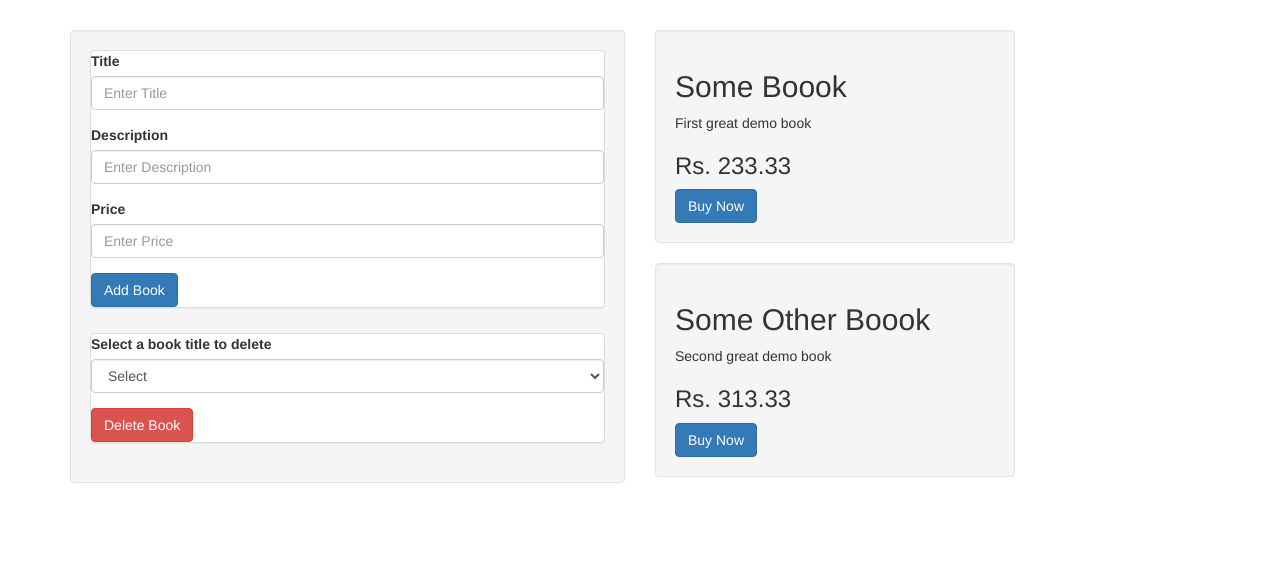
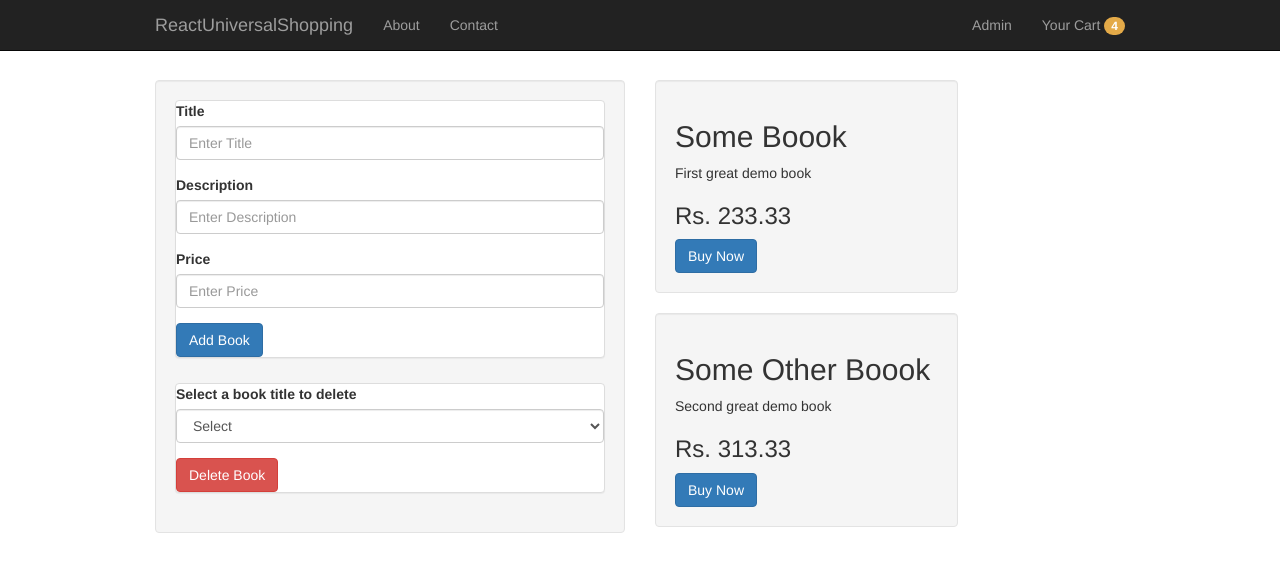
Before and after one commit to ashokdey/react-universal, a React app: page / in a window 1280 px wide. Shown: the top 572 px of the page. Built offline with nearby package versions, Linux system fonts and the light colour scheme.

Commit message:
Added navigation and stylesheet

```diff
--- a/public/index.html
+++ b/public/index.html
@@ -6,6 +6,7 @@
     <meta http-equiv="X-UA-Compatible" content="ie=edge">
     <!-- Latest compiled and minified CSS -->
     <link rel="stylesheet" href="https://maxcdn.bootstrapcdn.com/bootstrap/latest/css/bootstrap.min.css">
+    <link rel="stylesheet" href="static/style.css">
     <title>Universal React + Redux | Shopping App</title>
 </head>
 <body>
--- /dev/null
+++ b/public/static/style.css
@@ -0,0 +1,18 @@
+body {
+    margin-top: 50px;
+    margin-bottom: 50px;
+}
+
+.container {
+    width: auto;
+    max-width: 1000px;
+    padding: 0 15px;
+}
+
+.container .footer {
+    margin: 20px 0;
+}
+
+.badge {
+    background-color: #e4aa48;
+}
--- a/src/app.jsx
+++ b/src/app.jsx
@@ -15,8 +15,10 @@ import {postBook, deleteBook, updateBook} from 'bookActions';
 import React from 'react';
 import ReactDOM from 'react-dom';
 import {Provider} from 'react-redux';
+
+// custom components
 import BookList from './components/pages/BookList.jsx';
-
+import Navigation from './components/Navigation.jsx';
 
 
 // Create the store
@@ -35,7 +37,10 @@ store.subscribe(() => {
 
 ReactDOM.render(
     <Provider store={store}>
-        <BookList />
+        <div>
+            <Navigation />
+            <BookList />
+        </div>
     </Provider>,
 document.getElementById('app'));
 
--- /dev/null
+++ b/src/components/Navigation.jsx
@@ -0,0 +1,32 @@
+import React, {Component} from 'react';
+import {Nav, NavItem, Navbar, Badge} from 'react-bootstrap';
+
+class Navigation extends Component {
+    render(){
+        return(
+            <Navbar inverse fixedTop>
+                <Navbar.Header>
+                <Navbar.Brand>
+                    <a href="/">ReactUniversalShopping</a>
+                </Navbar.Brand>
+                <Navbar.Toggle />
+                </Navbar.Header>
+                <Navbar.Collapse>
+                <Nav>
+                    <NavItem eventKey={1} href="/about">About</NavItem>
+                    <NavItem eventKey={2} href="/contact">Contact</NavItem>
+                </Nav>
+                <Nav pullRight>
+                    <NavItem eventKey={1} href="/admin">Admin</NavItem>
+                    <NavItem eventKey={2} href="cart">
+                        Your Cart <Badge className="badge">4</Badge>
+                    </NavItem>
+                </Nav>
+                </Navbar.Collapse>
+            </Navbar>
+        );
+    }
+}
+
+
+export default Navigation;
```
Also changed, not shown: public/static/bundle.js.
